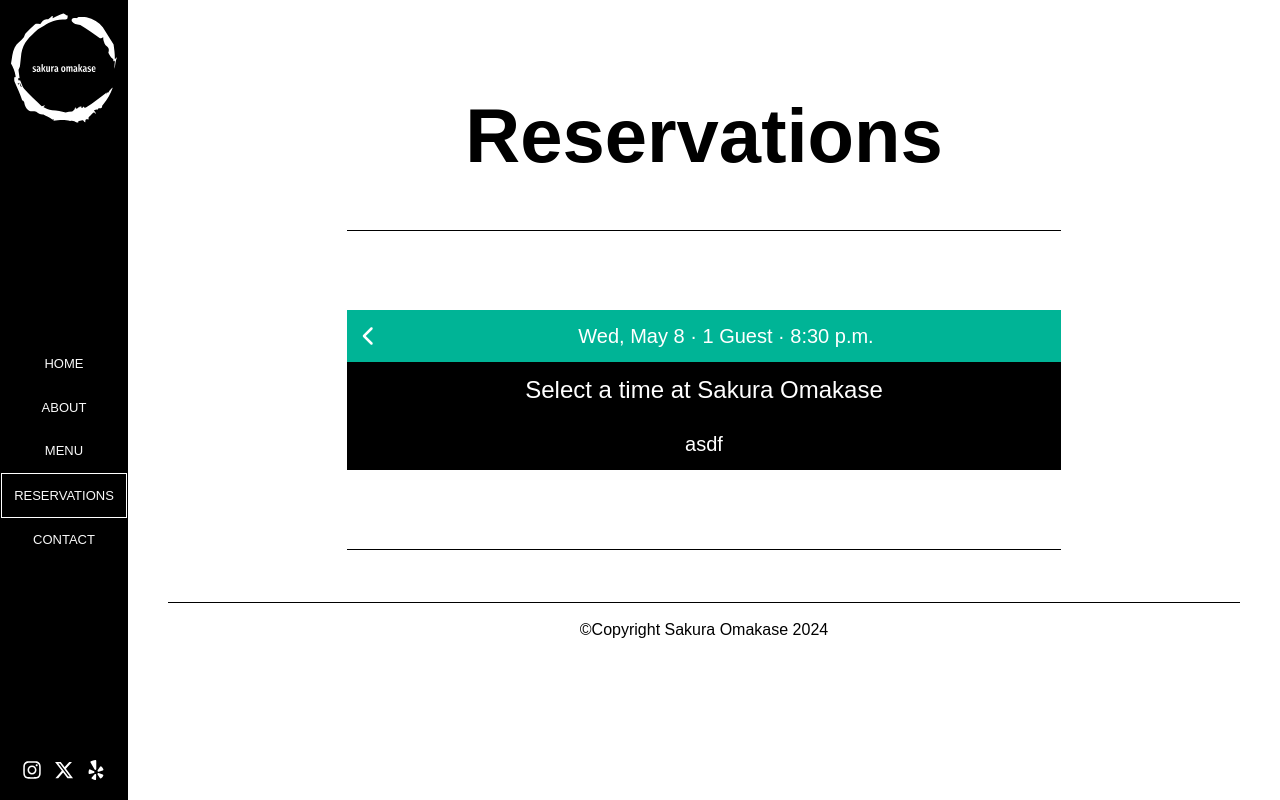
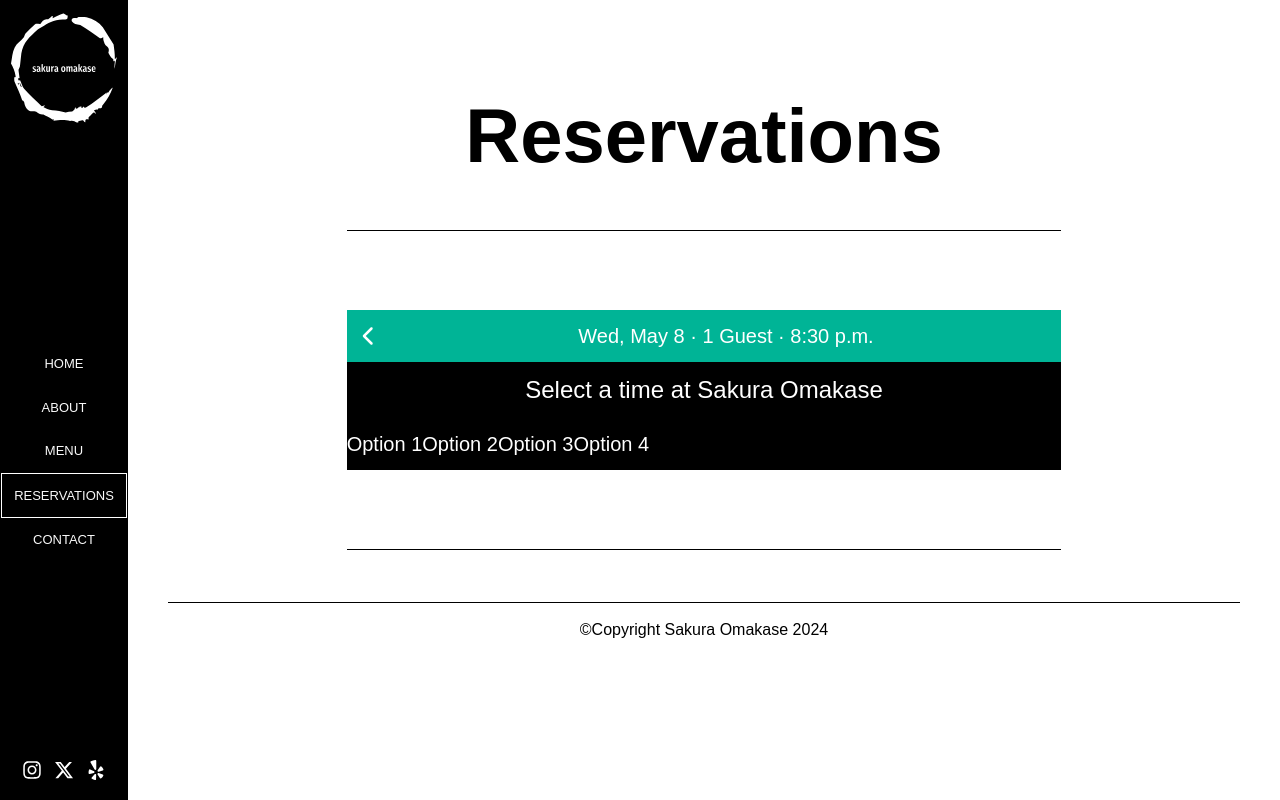
Before and after one commit to avan3/sakura_omakase, a React (Vite) app: page /sakura_omakase/reservations in a window 1280 px wide. Both pictures are taken after a click on the button "Search". Built offline with nearby package versions, Linux system fonts and the light colour scheme; a web font is replaced by a local one.

Commit message:
updated some code in step2 for reservation form

```diff
--- a/src/components/Step2.tsx
+++ b/src/components/Step2.tsx
@@ -6,6 +6,11 @@ type Step2Props = {
   date: Date;
   guests: number;
   setFormStep: Dispatch<SetStateAction<number>>;
+};
+
+const generateNextOptions = () => {
+  // TODO: generate options for the next 15 minute interval randomly
+  const random = Math.random();
 };
 
 export const Step2 = ({ date, guests, setFormStep }: Step2Props) => {
@@ -40,7 +45,12 @@ export const Step2 = ({ date, guests, setFormStep }: Step2Props) => {
           Select a time at Sakura Omakase
         </p>
       </div>
-      <div className="py-3 bg-black">asdf</div>
+      <div className="py-3 bg-black flex">
+        <button type="button">Option 1</button>
+        <button type="button">Option 2</button>
+        <button type="button">Option 3</button>
+        <button type="button">Option 4</button>
+      </div>
     </div>
   );
 };
```
